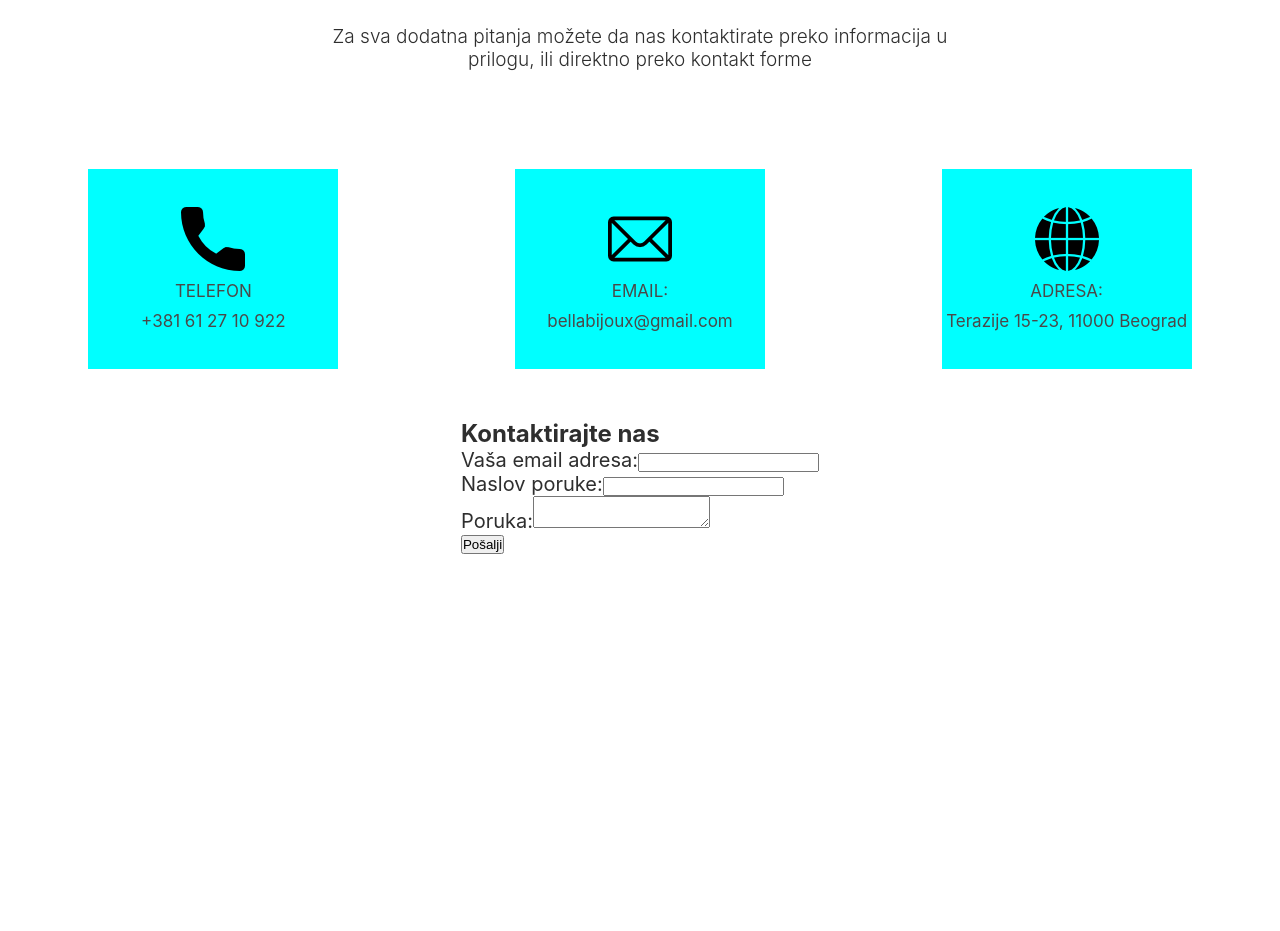
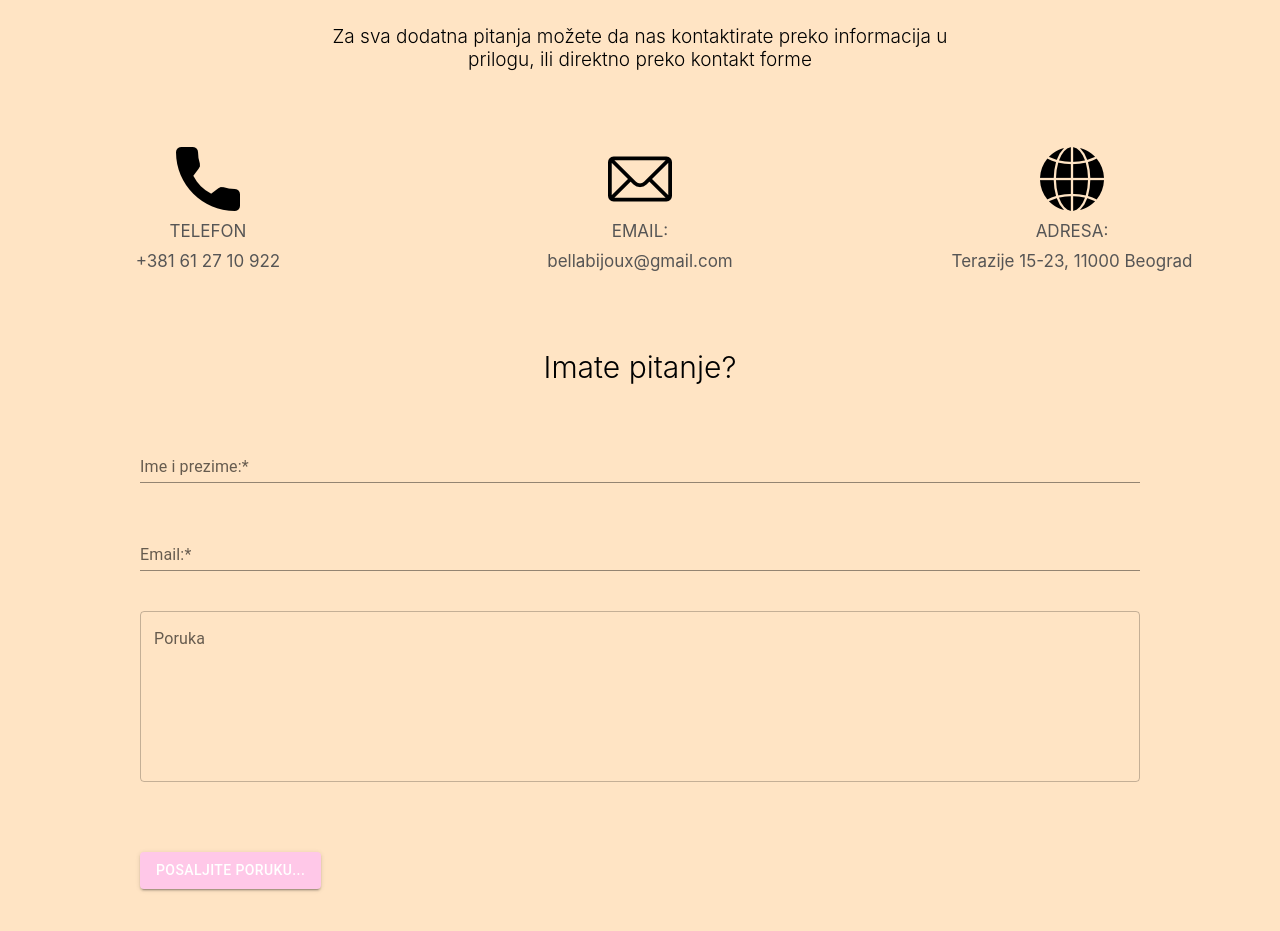
Before and after one commit to SaraMecinovic1/BellaBijoux, a React (Create React App) app: page /kontakt in a window 1280 px wide. Shown: the part 161-1092 px from the top of the page. Before the commit the page ends 800 px from the top, so only its background shows below. Built offline with nearby package versions, Linux system fonts and the light colour scheme; no server answers.

Commit message:
contact page ui

```diff
--- a/package.json
+++ b/package.json
@@ -12,7 +12,7 @@
     "@testing-library/react": "^13.4.0",
     "@testing-library/user-event": "^13.5.0",
     "firebase": "^10.1.0",
-    "formik": "^2.4.2",
+    "formik": "^2.4.3",
     "react": "^18.2.0",
     "react-dom": "^18.2.0",
     "react-redux": "^8.1.2",
--- a/src/pages/Contact/contact.css
+++ b/src/pages/Contact/contact.css
@@ -1,62 +1,128 @@
-*{
+* {
   margin: 0;
   padding: 0;
 }
-.contactPage{
+.contactPage {
   width: 100%;
-    height: auto;
-   color: rgb(46, 46, 46);
+  /* height: 100vh;g  iuyq   */
+  display: flex;
+  align-items: center;
+  flex-direction: column;
+  background-color: bisque;
 }
 
-.ostalo{
+.ostalo {
   width: 100%;
   height: auto;
   display: flex;
   align-items: center;
   flex-direction: column;
   justify-content: center;
-
 }
-.textDeo{
+.textDeo {
   width: 100%;
   height: 150px;
   /* background-color: red; */
   text-align: center;
   margin-top: 50px;
-
 }
-.textDeo p{
+.textDeo p {
   margin-top: 20px;
   font-size: 19px;
   font-weight: 300;
 }
-.textDeo h2{
+.textDeo h2 {
   font-size: 30px;
   font-weight: 500;
 }
-.informacije{
+.informacije {
   margin-top: 0px;
   width: 100%;
-    height: 300px;
+  height: auto;
   /* background-color: red; */
   display: flex;
   align-items: center;
-    color: rgb(74, 73, 73);
+  color: rgb(86, 85, 85);
   justify-content: space-around;
-
 }
-.info4{
+.info4 {
   width: 250px;
-    height: 200px;
+  height: 180px;
   display: flex;
   align-items: center;
   justify-content: center;
   flex-direction: column;
-    background-color: aqua;
-
+  /* background-color: aqua; */
 }
-.info4 p{
+.info4 p {
   font-size: 17px;
   font-weight: 400;
   margin-top: 10px;
 }
+
+.gridItem1 {
+  display: flex;
+  align-items: center;
+  justify-content: center;
+}
+.pitanje {
+  display: flex;
+  align-items: center;
+  justify-content: center;
+  flex-direction: column;
+}
+.pitanje p {
+  text-align: center;
+  font-size: 30px;
+  font-weight: 300;
+  margin-bottom: 50px;
+  margin-top: 50px;
+}
+
+.button {
+  width: 100%;
+  height: auto;
+  display: flex;
+  align-items: end;
+  margin-top: 70px;
+  border-radius: 5px;
+  margin-bottom: 50px;
+}
+.textField:focus {
+  outline-color: "rgb(255, 200, 232)";
+}
+
+.inputs {
+  width: 1000px;
+}
+@media screen and (max-width: 1054px) {
+  .inputs {
+    width: 900px;
+  }
+}
+
+@media screen and (max-width: 931px) {
+  .inputs {
+    width: 800px;
+  }
+}
+
+@media screen and (max-width: 826px) {
+  .inputs {
+    width: 700px;
+  }
+}
+
+@media screen and (max-width: 718px) {
+  .inputs {
+    width: 600px;
+  }
+}
+
+
+/* NE RADI */
+@media screen and (max-width: 614px) {
+  .inputs {
+    width: 400px;
+  }
+}
--- a/src/pages/Contact/contact.js
+++ b/src/pages/Contact/contact.js
@@ -4,16 +4,36 @@ import "./contact.css";
 import Call from "./slike/call.png";
 import Mail from "./slike/mail.png";
 import Global from "./slike/global.png";
+import { Grid } from "@mui/material";
+import TextField from "@mui/material/TextField";
+import Button from "@mui/material/Button";
 
 const Contact = () => {
+  const [name, setName] = useState("");
   const [email, setEmail] = useState("");
-  const [subject, setSubject] = useState("");
   const [message, setMessage] = useState("");
 
-  const handleSubmit = (e) => {
-    e.preventDefault();
-    console.log("Sending email:", { email, subject, message });
-    // Ovde možete dodati kod za slanje emaila prema vašem backend-u ili servisu za slanje emailova
+  const handleNameChange = (event) => {
+    setName(event.target.value);
+  };
+
+  const handleEmailChange = (event) => {
+    setEmail(event.target.value);
+  };
+
+  const handleMessageChange = (event) => {
+    setMessage(event.target.value);
+  };
+
+  const handleSubmit = () => {
+    // Ovde treba pozvati backend endpoint za slanje e-maila
+    console.log("Podaci za slanje e-maila:", name, email, message);
+  };
+
+  const handleClearFields = () => {
+    setName('');
+    setEmail('');
+    setMessage('');
   };
 
   return (
@@ -28,59 +48,97 @@ const Contact = () => {
           </p>
         </div>
         <div className="informacije">
+          <Grid container spacing={2} alignItems={"center"}>
+            <Grid className="gridItem1" item xs={12} sm={6} md={4}>
               <div className="info4">
                 <img src={Call} alt="Moj icon" />
                 <p>TELEFON</p>
                 <p>+381 61 27 10 922</p>
               </div>
+            </Grid>
 
+            <Grid className="gridItem" item xs={12} sm={6} md={4}>
               <div className="info4">
                 <img src={Mail} alt="Moj icon" />
                 <p>EMAIL:</p>
                 <p>bellabijoux@gmail.com</p>
               </div>
+            </Grid>
 
+            <Grid className="gridItem" item xs={12} sm={6} md={4}>
               <div className="info4">
                 <img src={Global} alt="Moj icon" />
                 <p>ADRESA:</p>
                 <p>Terazije 15-23, 11000 Beograd</p>
               </div>
+            </Grid>
+          </Grid>
         </div>
 
-        <div className="email-form">
-          <h2>Kontaktirajte nas</h2>
-          <form onSubmit={handleSubmit}>
-            <div>
-              <label htmlFor="email">Vaša email adresa:</label>
-              <input
-                type="email"
-                id="email"
+        <div className="pitanje">
+          <p>Imate pitanje?</p>
+          <div className="inputs">
+            <TextField
+              className="textField"
+              id="standard-multiline-flexible"
+              label="Ime i prezime:*"
+              multiline
+              maxRows={2}
+              variant="standard"
+              sx={{  width: "100%", color: "pink", marginBottom: "40px" }}
+              value={name}
+              onChange={handleNameChange}
+            />
+
+            <TextField
+              className="textField"
+              id="standard-multiline-flexible"
+              label="Email:*"
+              multiline
+              maxRows={2}
+              variant="standard"
+              sx={{  width: "100%", color: "pink", marginBottom: "40px" }}
               value={email}
-                onChange={(e) => setEmail(e.target.value)}
-                required
+              onChange={handleEmailChange}
             />
+
+            <TextField
+              className="textField"
+              id="outlined-multiline-static"
+              label="Poruka"
+              multiline
+              rows={6}
+              sx={{
+                width: "100%",
+                borderRadius: "5px",
+              }}
+              value={message}
+              onChange={handleMessageChange}
+            />
+
+            <div className="button">
+              <Button
+                variant="contained"
+                sx={{
+                  backgroundColor: "rgb(255, 200, 232)",
+                  "&:hover": {
+                    backgroundColor: "rgb(250, 200, 232)",
+                  },
+                  "&:active": {
+                    backgroundColor: "rgb(250, 200, 232)",
+                  },
+                }}
+                onClick={() => {
+                  handleSubmit();
+                  handleClearFields();
+                  alert("Poslato...");
+
+                }}>
+                {" "}
+                Posaljite poruku...
+              </Button>
             </div>
-            <div>
-              <label htmlFor="subject">Naslov poruke:</label>
-              <input
-                type="text"
-                id="subject"
-                value={subject}
-                onChange={(e) => setSubject(e.target.value)}
-                required
-              />
           </div>
-            <div>
-              <label htmlFor="message">Poruka:</label>
-              <textarea
-                id="message"
-                value={message}
-                onChange={(e) => setMessage(e.target.value)}
-                required
-              />
-            </div>
-            <button type="submit">Pošalji</button>
-          </form>
         </div>
       </div>
     </div>
```
Also changed, not shown: 1 other file (tests, documents, lock files or other folders). Lines whose indentation alone changed are shown as unchanged.
